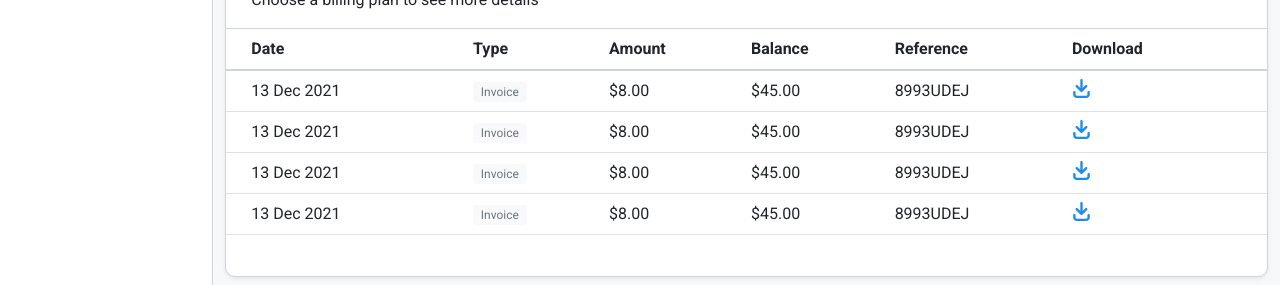
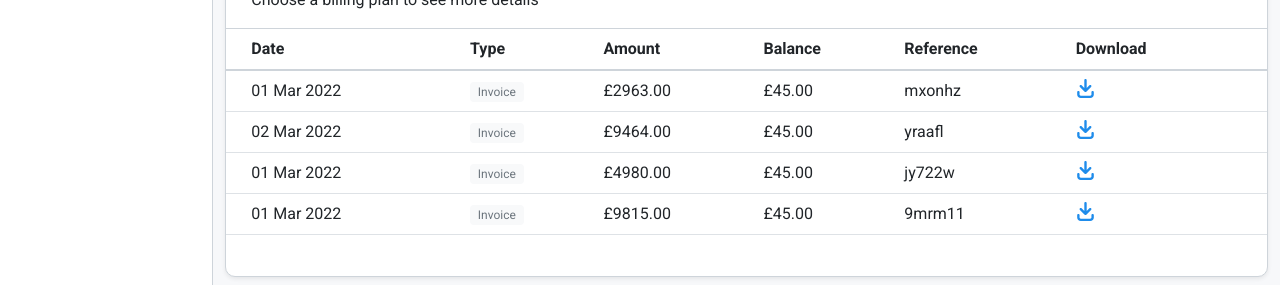
Before and after one commit to Benybodipo/VueJs-single-page-assessment, a Vue app: page /billing/291123 in a window 1280 px wide. Shown: the part 619-904 px from the top of the page. Built offline with nearby package versions, Linux system fonts and the light colour scheme; no server answers; data requests are answered from the project's data file.

Commit message:
Change payment method

```diff
--- a/data/db.json
+++ b/data/db.json
@@ -89,7 +89,7 @@
       "address_country": "UNITED KINGDOM",
       "address_post_code": "SW8 1SQ",
       "account_status": "Cancelled",
-      "payment_method": "DP",
+      "payment_method": "MP",
       "next_invoice_date": "2022-06-22",
       "balance": 0,
       "products": [
--- a/src/components/BillingPlanRow.vue
+++ b/src/components/BillingPlanRow.vue
@@ -1,12 +1,12 @@
 <template>
     <tr>
-        <td>13 Dec 2021</td>
+        <td>{{getDate()}}</td>
         <td>
             <span class="badge bg-light text-muted" style="font-weight: normal">Invoice</span>
         </td>
-        <td>$8.00</td>
-        <td>$45.00</td>
-        <td>8993UDEJ</td>
+        <td>£{{getAmount()}}.00</td>
+        <td>£45.00</td>
+        <td>{{getReference()}}</td>
         <td>
             <fa :icon="['fas', 'arrow-right-to-bracket']" class="download-icon"/>
         </td>
@@ -14,7 +14,23 @@
 </template>
 
 <script>
+    import faker from 'faker'
+import moment from 'moment';
     export default {
-        name: 'BillingPlanRow'
+        name: 'BillingPlanRow',
+        mounted () {
+
+        },
+        methods: {
+            getDate () {
+                return moment(faker.date.recent()).format('DD MMM YYYY')
+            },
+            getAmount() {
+                return Math.floor((Math.random() * 10000) + 10)
+            },
+            getReference() {
+                return faker.random.alphaNumeric(6)
+            }
+        }
     }
 </script>
--- a/src/components/MyProducts.vue
+++ b/src/components/MyProducts.vue
@@ -33,11 +33,6 @@
         },
         mounted(){
             this.$store.dispatch('setCurrentAccount', this.$route.params.account_id)
-        },
-        watch: {
-            $route (to, from){
-                // this.getData(100);
-            }
         }
     }
 </script>
--- a/src/components/PaymentDetails.vue
+++ b/src/components/PaymentDetails.vue
@@ -6,7 +6,6 @@
                 <p>View details of your next invoice and payment method</p>
             </div>
             <p v-if="user">Next invoice: {{('user.next_invoice_date') ? (require('moment'))(user.next_invoice_date).format('DD MMM YYYY') : 1234}}</p>
-            <!-- <p>Next invoice: {{Mixins.methods.formatData(user.next_invoice_date)}}</p>  -->
         </div>
         <div class="row row-eq-height m-0" style="max-width: 100%;">
             <div class="col-md-12 col-lg-6 mb-3 current-balance">
@@ -52,11 +51,28 @@
 import Mixins from '@/Mixins';
 import moment from 'moment'
 import faker from 'faker'
+import axios from 'axios';
+
+const url = "http://localhost:3000/accounts";
+const config = {headers: {'Content-Type': 'application/x-www-form-urlencoded; charset=UTF-8'}}
 
 export default {
     name: 'PaymentDetails',
     props: ['data', 'details'],
+    methods: {
+        async changePaymentMethod () {
+            let account_id = this.$route.params.account_id;
+            let payment_method = (this.user.payment_method == 'MP') ? 'DD' : 'MP'
+            console.log(this.user.payment_method);
+            try {
+                await axios.patch(`${url}/${account_id}`, {payment_method: payment_method});
 
+                this.user.payment_method = payment_method
+            } catch (e) {
+                console.error(e);
+            }
+        }
+    },
     computed: {
         user (){
             return this.$store.getters.getCurrentAccount
```
